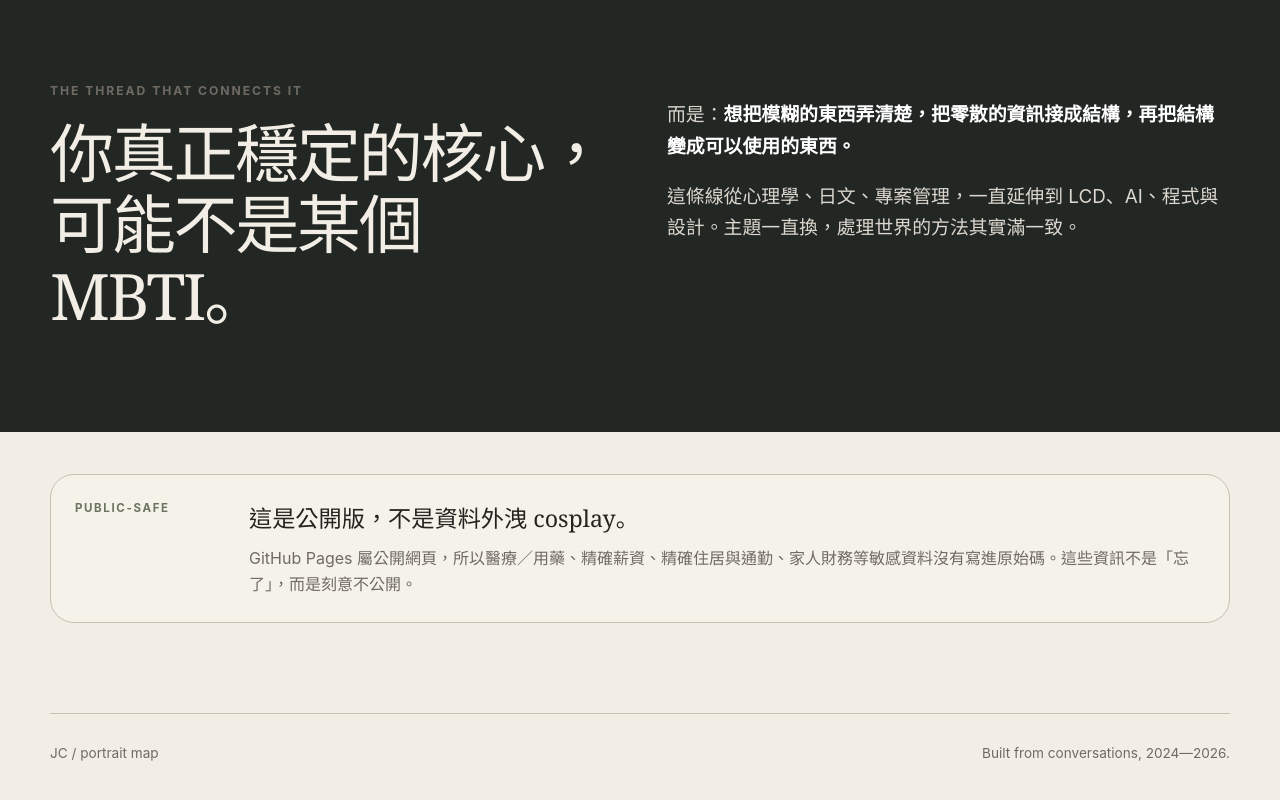
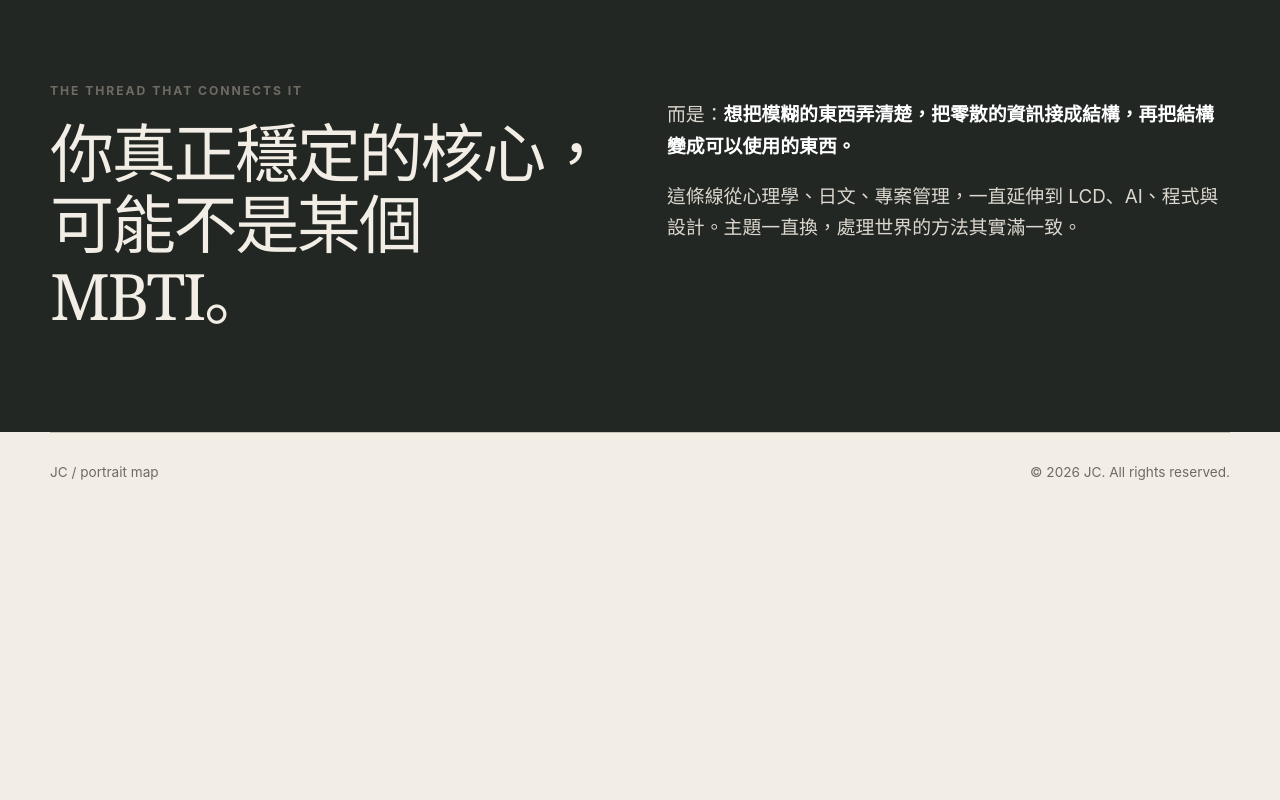
Before and after one commit to imakimigaaisuru-rgb/such-shit-generated-via-Astra-GPT-6-_Web-based-Interactive-3D-Environment, a plain HTML site: page jc-portrait/index.html in a window 1280 px wide. Shown: the part 4552-5352 px from the top of the page. After the commit the page ends 5075 px from the top, so only its background shows below. Drawn offline with Linux system fonts and the light colour scheme.

Commit message:
Simplify portrait footer and remove public-safe card

```diff
--- a/jc-portrait/index.html
+++ b/jc-portrait/index.html
@@ -92,11 +92,9 @@
     <section id="patterns" class="section-shell patterns-section"><div class="section-heading reveal"><div><p class="eyebrow">RECURRING PATTERNS</p><h2>我們聊天裡，最常重複的幾個模式。</h2></div></div><div class="pattern-grid"><article class="pattern-card reveal"><span class="pattern-no">A</span><h3>「大概就好」</h3><p>然後 6 分鐘後開始問底層電氣架構。</p></article><article class="pattern-card reveal delay-1"><span class="pattern-no">B</span><h3>先懷疑，再接受</h3><p>不論心理學、靈性、AI 或職場說法，你習慣先看證據與框架。</p></article><article class="pattern-card reveal delay-2"><span class="pattern-no">C</span><h3>把語言當工程</h3><p>一句商務日文也會拆解責任、語氣、暗示與風險。</p></article><article class="pattern-card reveal"><span class="pattern-no">D</span><h3>從消費 AI 到設計工作流</h3><p>你現在已經不太滿足於「答案」，開始想要部署、串接、互動。</p></article></div></section>
 
     <section class="closing-section"><div class="section-shell closing-grid reveal"><div><p class="eyebrow">THE THREAD THAT CONNECTS IT</p><h2>你真正穩定的核心，可能不是某個 MBTI。</h2></div><div class="closing-copy"><p>而是：<strong>想把模糊的東西弄清楚，把零散的資訊接成結構，再把結構變成可以使用的東西。</strong></p><p>這條線從心理學、日文、專案管理，一直延伸到 LCD、AI、程式與設計。主題一直換，處理世界的方法其實滿一致。</p></div></div></section>
-
-    <section class="privacy-note section-shell reveal"><div class="privacy-card"><span class="privacy-mark">PUBLIC-SAFE</span><div><h3>這是公開版，不是資料外洩 cosplay。</h3><p>GitHub Pages 屬公開網頁，所以醫療／用藥、精確薪資、精確住居與通勤、家人財務等敏感資料沒有寫進原始碼。這些資訊不是「忘了」，而是刻意不公開。</p></div></div></section>
   </main>
 
-  <footer class="site-footer section-shell"><span>JC / portrait map</span><span>Built from conversations, 2024—2026.</span></footer>
+  <footer class="site-footer section-shell"><span>JC / portrait map</span><span>© 2026 JC. All rights reserved.</span></footer>
   <script src="app.js"></script>
 </body>
 </html>
```
